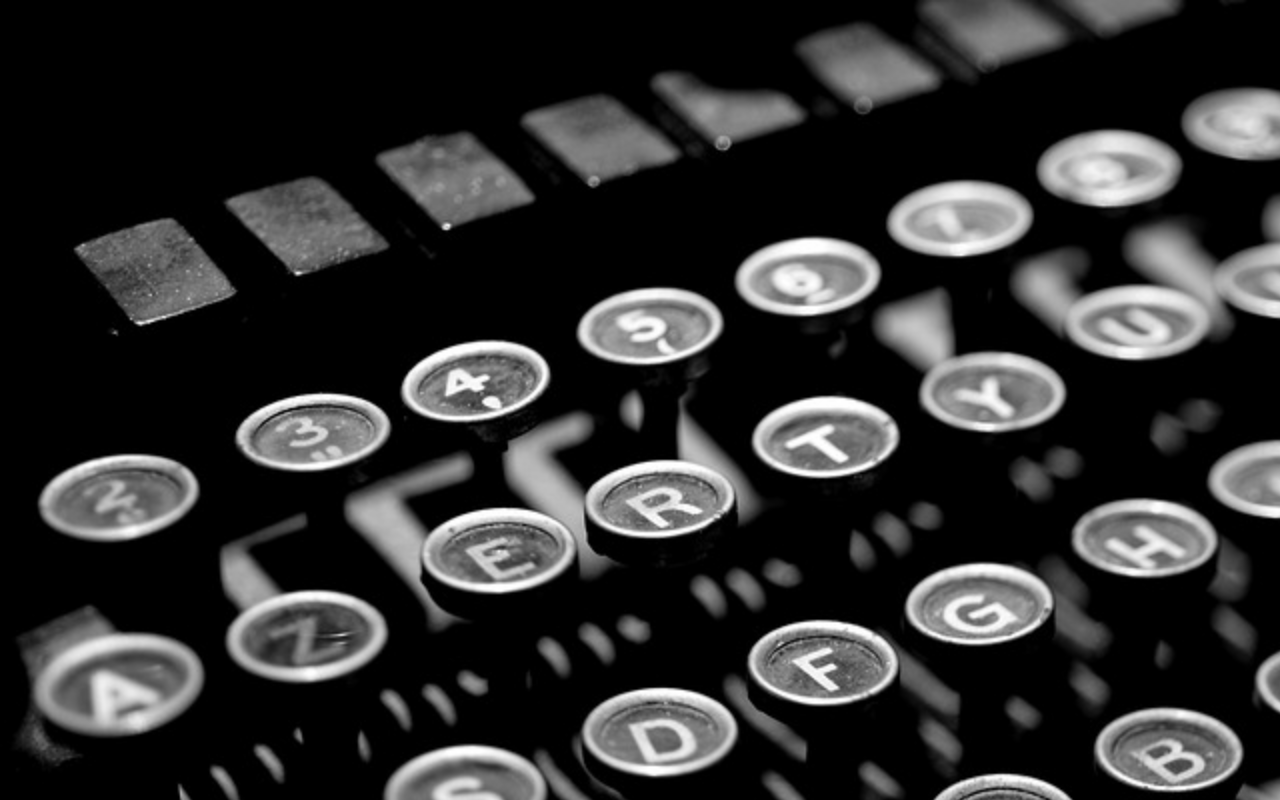
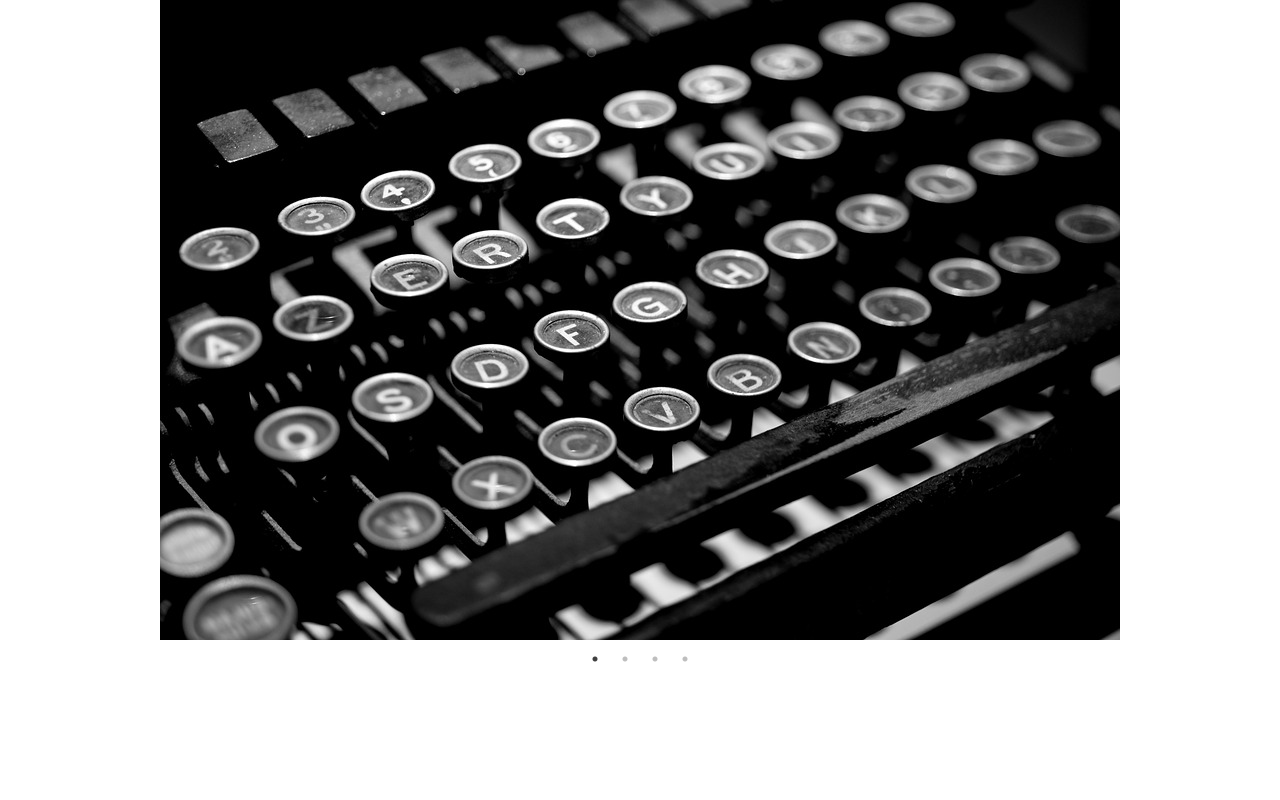
Before and after one commit to nikfrank/rx-nan, a React (Create React App) app: page / in a window 1280 px wide. Shown: the top 800 px of the page. Built offline with nearby package versions, Linux system fonts and the light colour scheme.

Commit message:
css edits

```diff
--- a/package.json
+++ b/package.json
@@ -3,6 +3,7 @@
   "version": "0.1.0",
   "private": true,
   "dependencies": {
+    "jquery": "^3.3.1",
     "react": "^16.4.2",
     "react-dom": "^16.4.2",
     "react-scripts": "1.1.4",
--- a/src/Carousel.css
+++ b/src/Carousel.css
@@ -1,4 +1,26 @@
 .carousel img {
-  width: auto;
-  height: 100vw;
+  display: block;
+  margin-left: auto;
+  margin-right: auto;
+  top: 0px;
+  opacity: 1;
+  filter: grayscale(75%);
+  max-width: 80%;
+  height: auto;
 }
+
+.overlay {
+  position:absolute;
+  top:0;
+  bottom: auto;
+  left:0;
+  right:0;
+  height: 100%;
+  opacity: .2;
+  transition: .7s ease;
+  background-color: #ddcf9d;
+}
+
+.carousel:hover .overlay {
+  opacity: .5;
+}
--- a/src/Carousel.js
+++ b/src/Carousel.js
@@ -18,6 +18,7 @@ class Carousel extends React.Component {
 
     return (
       <Slider {...settings}>
+
           <div>
             <img src={typewriter} alt='typewriter'/>
           </div>
@@ -30,6 +31,7 @@ class Carousel extends React.Component {
           <div>
             <img src={train} alt='train'/>
           </div>
+
       </Slider>
     );
   }
```
Also changed, not shown: 2 other files (tests, documents, lock files or other folders).
